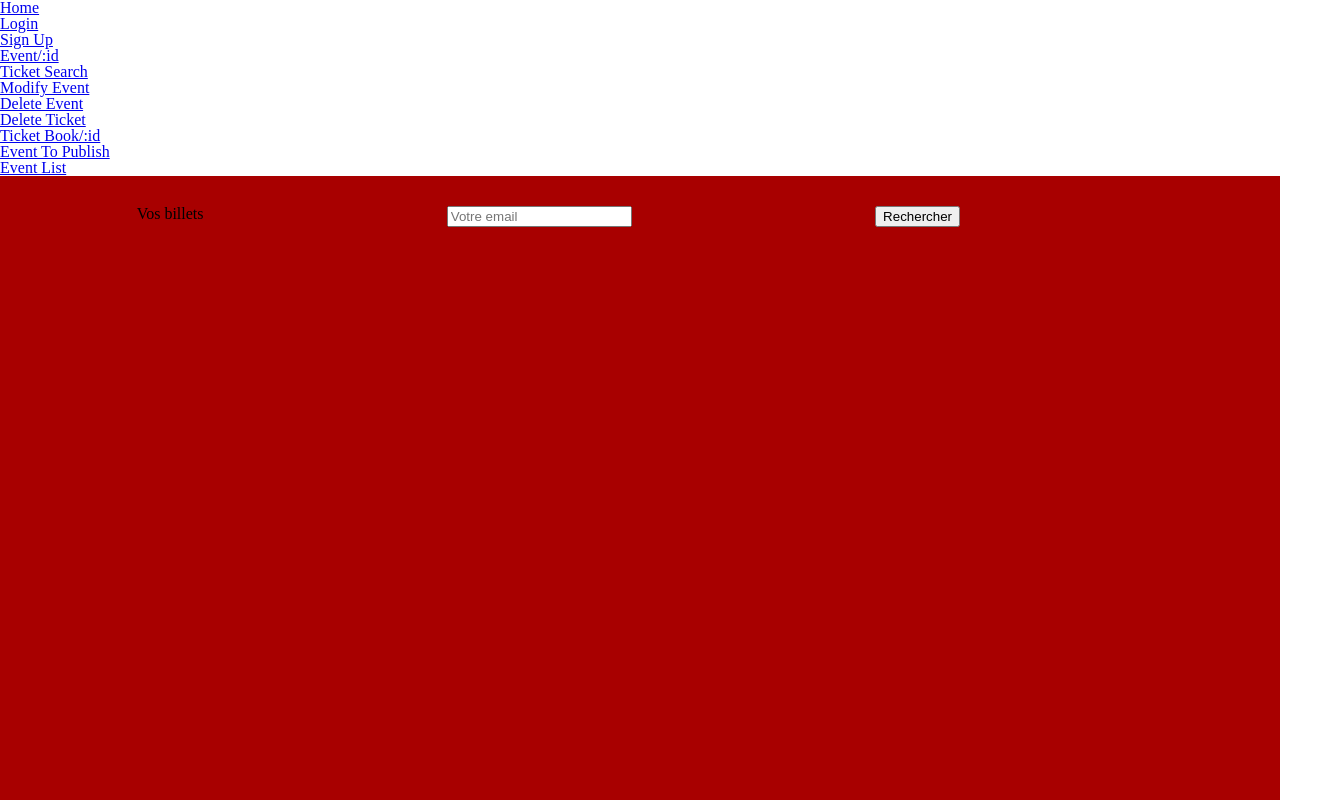
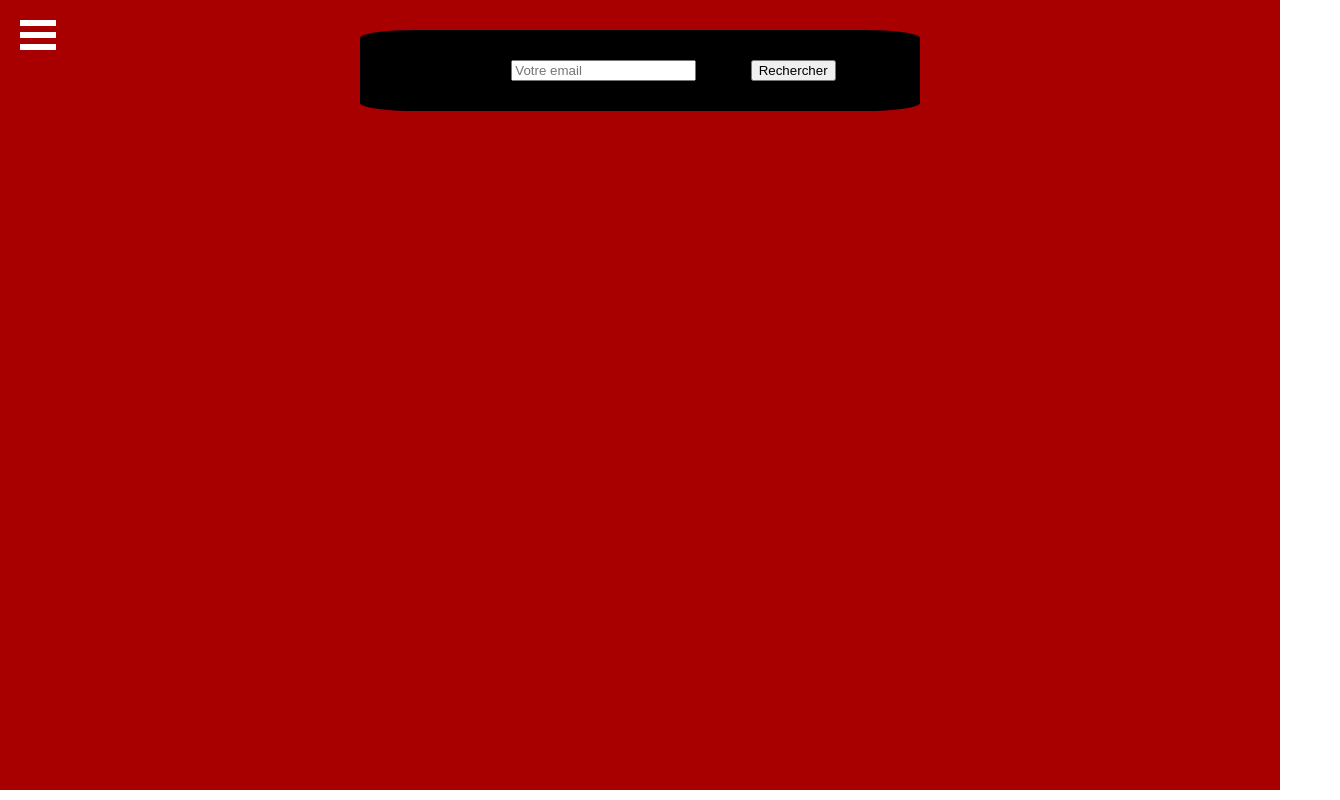
Before and after one commit to CONSTANST/OlympiaFront, a React (Create React App) app: page /tickets in a window 1280 px wide. Shown: the top 800 px of the page, 1340 px wide, since content can reach past the window. Built offline with nearby package versions, Linux system fonts and the light colour scheme.

Commit message:
header  some css  modifyEvent files update

```diff
--- a/package.json
+++ b/package.json
@@ -10,6 +10,7 @@
     "axios": "^1.3.4",
     "dotenv": "^16.0.3",
     "react": "^18.2.0",
+    "react-burger-menu": "^3.0.9",
     "react-dom": "^18.2.0",
     "react-dropzone": "^14.2.3",
     "react-loader-spinner": "^5.3.4",
--- a/src/App.css
+++ b/src/App.css
@@ -1,8 +1,8 @@
 .App {
   text-align: center;
   background-color: rgb(168, 0, 0);
-  height: 100vh;
-  width: 100vw;
+  height: 100%;
+  width: 100%;
 }
 /*/////////////////////////////////////////////////////////*/
 /*/ ////////////////////////////////////////////////////////*/
@@ -72,14 +72,24 @@ Event /// /*/
 .event-body {
   height: calc(100vh - 50px);
   background-color: rgb(168, 0, 0);
+  padding: 20px;
+  gap: 10px;
 }
 .event-container {
-  width: 100vw;
-  margin: 0px auto;
   display: flex;
-  justify-content: space-around;
+  justify-content: space-between;
+  width: 500px;
+  margin: 10px auto;
   padding: 30px;
   gap: 30px;
+  border-radius: 10%;
+  background-color: black;
+}
+.event-container img {
+  object-fit: contain;
+}
+.event-container p {
+  color: darkred;
 }
 /*/////////////////////////////////////////////////////////*/
 /*/ ////////////////////////////////////////////////////////*/
@@ -139,3 +149,51 @@ preview /// /*/
 .input-sign {
   font-size: 40px;
 }
+/*/////////////////////////////////////////////////////////*/
+/*/ ////////////////////////////////////////////////////////*/
+/*/////////////////////////////////////////////////////////*/
+/*/Menu /// /*/
+/*/////////////////////////////////////////////////////////*/
+/*/ ////////////////////////////////////////////////////////*/
+.bm-menu {
+  font-size: 24px;
+  padding: 24px 0;
+  width: 300px;
+  background-color: #333333;
+  color: #fff;
+}
+
+.bm-menu-item {
+  padding: 8px 16px;
+  margin: 8px 0;
+  display: block;
+  outline: none;
+  text-decoration: none;
+  color: #fff;
+}
+
+.bm-menu-item:hover,
+.bm-menu-item.active {
+  background-color: #444444;
+}
+
+.bm-burger-button {
+  position: fixed;
+  width: 36px;
+  height: 30px;
+  left: 20px;
+  top: 20px;
+}
+
+.bm-burger-bars {
+  background-color: #fff;
+}
+
+.bm-cross-button {
+  height: 24px;
+  width: 24px;
+}
+
+.bm-cross {
+  background: #bdc3c7;
+}
--- a/src/components/Header.js
+++ b/src/components/Header.js
@@ -1,44 +1,117 @@
-import React from "react";
+import React, {useState} from "react";
 import {NavLink} from "react-router-dom";
+import {slide as Menu} from "react-burger-menu";
 
 const Header = () => {
+  const [menuOpen, setMenuOpen] = useState(false);
+
+  const handleMenuClick = () => {
+    setMenuOpen(!menuOpen);
+  };
+
+  const handleMenuStateChange = (state) => {
+    setMenuOpen(state.isOpen);
+  };
+
   return (
     <header>
-      <nav>
-        <div style={{display: "flex", flexDirection: "column"}}>
-          <NavLink exact to="/" activeClassName="active">
+      <nav className={menuOpen ? "menu-open" : "menu-closed"}>
+        <div className="menu-wrapper">
+          <Menu
+            isOpen={menuOpen}
+            onStateChange={handleMenuStateChange}
+            className="bm-menu"
+          >
+            <NavLink
+              exact
+              to="/"
+              activeClassName="active"
+              className="bm-menu-item"
+              onClick={handleMenuClick}
+            >
               Home
             </NavLink>
-          <NavLink to="/login" activeClassName="active">
+            <NavLink
+              to="/login"
+              activeClassName="active"
+              className="bm-menu-item"
+              onClick={handleMenuClick}
+            >
               Login
             </NavLink>
-          <NavLink to="/signup" activeClassName="active">
+            <NavLink
+              to="/signup"
+              activeClassName="active"
+              className="bm-menu-item"
+              onClick={handleMenuClick}
+            >
               Sign Up
             </NavLink>
-          <NavLink to="/event/1" activeClassName="active">
+            <NavLink
+              to="/event/1"
+              activeClassName="active"
+              className="bm-menu-item"
+              onClick={handleMenuClick}
+            >
               Event/:id
             </NavLink>
-          <NavLink to="/tickets" activeClassName="active">
+            <NavLink
+              to="/tickets"
+              activeClassName="active"
+              className="bm-menu-item"
+              onClick={handleMenuClick}
+            >
               Ticket Search
             </NavLink>
-          <NavLink to="/modifyEvent" activeClassName="active">
+            <NavLink
+              to="/modifyEvent"
+              activeClassName="active"
+              className="bm-menu-item"
+              onClick={handleMenuClick}
+            >
               Modify Event
             </NavLink>
-          <NavLink to="/deleteEvent" activeClassName="active">
+            <NavLink
+              to="/deleteEvent"
+              activeClassName="active"
+              className="bm-menu-item"
+              onClick={handleMenuClick}
+            >
               Delete Event
             </NavLink>
-          <NavLink to="/deleteTicket" activeClassName="active">
+            <NavLink
+              to="/deleteTicket"
+              activeClassName="active"
+              className="bm-menu-item"
+              onClick={handleMenuClick}
+            >
               Delete Ticket
             </NavLink>
-          <NavLink to="/ticketsBook/1" activeClassName="active">
+            <NavLink
+              to="/ticketsBook/1"
+              activeClassName="active"
+              className="bm-menu-item"
+              onClick={handleMenuClick}
+            >
               Ticket Book/:id
             </NavLink>
-          <NavLink to="/eventToPublish" activeClassName="active">
+            <NavLink
+              to="/eventToPublish"
+              activeClassName="active"
+              className="bm-menu-item"
+              onClick={handleMenuClick}
+            >
               Event To Publish
             </NavLink>
-          <NavLink to="/events/availabilities" activeClassName="active">
+            <NavLink
+              to="/events/availabilities"
+              activeClassName="active"
+              className="bm-menu-item"
+              onClick={handleMenuClick}
+            >
               Event List
             </NavLink>
+          </Menu>
         </div>
       </nav>
     </header>
--- a/src/page/Event/Event.js
+++ b/src/page/Event/Event.js
@@ -33,17 +33,17 @@ const Event = () => {
               <p>Date : {new Date(item.date).toLocaleDateString()}</p>
               <p>Name : {item.name}</p>
               {localStorage.setItem("eventName", item.name)}
+              <img src={item.event_image.url} alt={item.name} />
               <p>Seats :</p>
-              <ul>
-                {item.seats.map((seat) => (
-                  <li key={seat._id}>
-                    Orchestre : {seat.orchestre}, Mezzanine : {seat.mezzanine}
-                  </li>
-                ))}
-              </ul>
+
+              {item.seats.map((seat) => (
+                <p key={seat._id}>
+                  Orchestre : {seat.orchestre}, Mezzanine : {seat.mezzanine}
+                </p>
+              ))}
+
               <p>Orchestre Price : {item.orchestrePrice}</p>
               <p>Mezzanine Price : {item.mezzaninePrice}</p>
-              <img />
             </div>
           ))}
         </div>
--- a/src/page/Event/EventToPublish.js
+++ b/src/page/Event/EventToPublish.js
@@ -18,14 +18,14 @@ const EventToPublish = () => {
     event.preventDefault();
     try {
       const formData = new FormData();
-      formData.append("event_img", file);
+      formData.append("event_image", file);
       formData.append("name", name);
       formData.append("date", date);
       formData.append("orchestre", orchestre);
       formData.append("mezzanine", mezzanine);
       formData.append("orchestrePrice", orchestrePrice);
       formData.append("mezzaninePrice", mezzaninePrice);
-
+      console.log(formData);
       const response = await axios.post(
         `http://localhost:3000/events/create`,
         formData
@@ -103,7 +103,7 @@ const EventToPublish = () => {
           type="file"
           id="file"
           onChange={(event) => {
-            setFile(event.target.value);
+            setFile(event.target.files[0]);
             setPreview(URL.createObjectURL(event.target.files[0]));
           }}
         />
--- a/src/page/Event/ModifyEvent.js
+++ b/src/page/Event/ModifyEvent.js
@@ -26,7 +26,7 @@ const ModifyEvent = () => {
       ],
       orchestrePrice,
       mezzaninePrice,
-      event_img: file,
+      event_image: file,
     };
     try {
       const response = await axios.put(
@@ -84,7 +84,7 @@ const ModifyEvent = () => {
           type="file"
           id="file"
           onChange={(event) => {
-            setFile(event.target.value);
+            setFile(event.target.files[0]);
             setPreview(URL.createObjectURL(event.target.files[0]));
           }}
         />
--- a/src/page/home.js
+++ b/src/page/home.js
@@ -4,7 +4,7 @@ import {Link} from "react-router-dom";
 
 const Home = () => {
   const [events, setEvents] = useState([]);
-
+  console.log(events);
   useEffect(() => {
     const fetchData = async () => {
       try {
@@ -26,7 +26,7 @@ const Home = () => {
           <div key={event._id} className="event-container">
             {localStorage.setItem("eventName", event.name)}
             <h2 style={{color: "lightgray"}}>{event.name}</h2>
-
+            <img src={event.event_image.url} alt={event.name} />
             <div>
               <p style={{color: "lightgray"}}>
                 Place restante en categorie Orchestre {event.seats[0].orchestre}
```
Also changed, not shown: 1 other file (tests, documents, lock files or other folders). Lines whose indentation alone changed are shown as unchanged.
